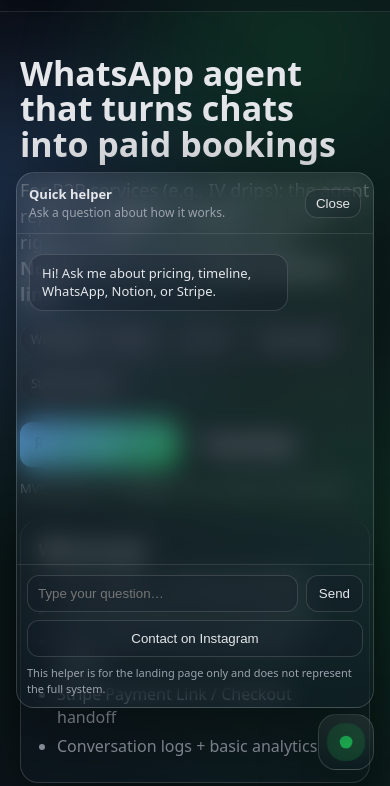
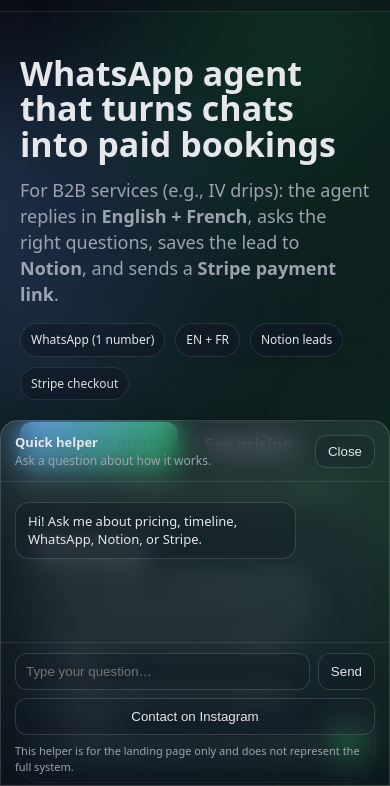
Before and after one commit to RomanBilousov/agent-landing, a plain HTML site: page index.html in a window 390 px wide. Both pictures are taken after a click on the button "Help". Shown: the part 58-844 px from the top of the page. Drawn offline with Linux system fonts and the light colour scheme.

Commit message:
Fix mobile chat popup: bottom-sheet layout + flex log; iOS focus

```diff
--- a/chat.js
+++ b/chat.js
@@ -93,7 +93,8 @@
   function open(){
     panel.classList.add('open');
     btn.classList.add('open');
-    input.focus();
+    // iOS: focusing immediately can fail; defer to next frame.
+    setTimeout(() => input.focus(), 50);
   }
   function close(){
     panel.classList.remove('open');
--- a/styles.css
+++ b/styles.css
@@ -352,6 +352,10 @@ h2{margin:0 0 14px; font-size: 26px}
   opacity: 0;
   pointer-events: none;
   transition: opacity .18s ease, transform .18s ease;
+
+  /* layout */
+  display: flex;
+  flex-direction: column;
 }
 .chat-panel.open{opacity:1; transform: translateY(0); pointer-events:auto}
 
@@ -375,8 +379,10 @@ h2{margin:0 0 14px; font-size: 26px}
 
 .chat-log{
   padding: 12px;
-  height: 330px;
+  flex: 1;
+  min-height: 220px;
   overflow: auto;
+  -webkit-overflow-scrolling: touch;
 }
 .chat-msg{display:flex; margin: 8px 0}
 .chat-msg.user{justify-content:flex-end}
@@ -455,3 +461,32 @@ h2{margin:0 0 14px; font-size: 26px}
   .nav{display:none}
   .lang{margin-left:0}
 }
+
+/* Mobile chat: make it a bottom sheet (usable with keyboard) */
+@media (max-width: 600px){
+  .chat-panel{
+    left: 0;
+    right: 0;
+    bottom: 0;
+    width: 100vw;
+    max-height: 100dvh;
+    border-radius: 18px 18px 0 0;
+  }
+
+  .chat-head{padding: 12px 14px}
+  .chat-close{padding: 8px 12px}
+
+  .chat-log{
+    min-height: 160px;
+    padding: 12px 14px;
+  }
+
+  .chat-foot{
+    padding: 10px 14px calc(10px + env(safe-area-inset-bottom));
+  }
+
+  .chat-fab{
+    right: 14px;
+    bottom: calc(14px + env(safe-area-inset-bottom));
+  }
+}
```
